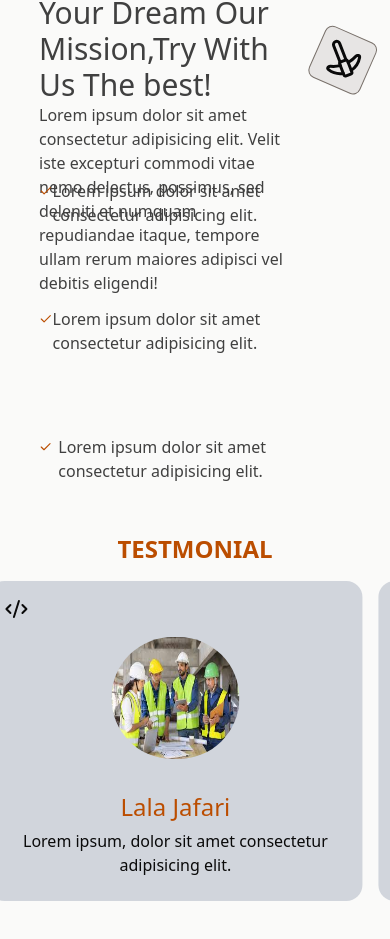
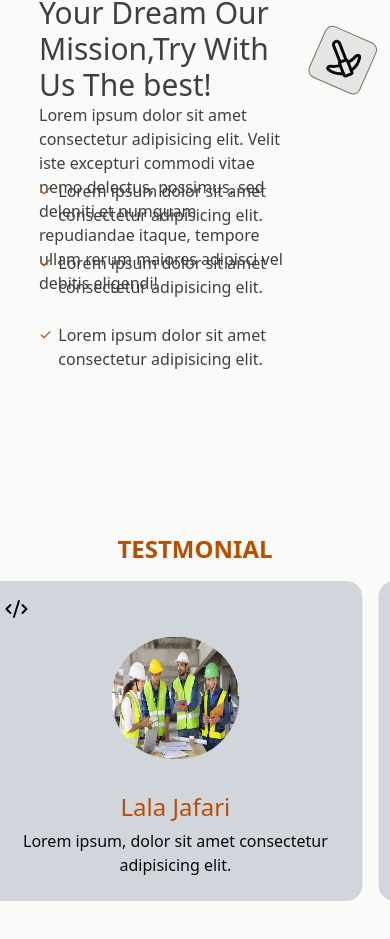
Before and after one commit to rahelaqambari/constraction-company-, a React (Vite) app: page /Home in a window 390 px wide. Shown: the part 1415-2354 px from the top of the page. Built offline with nearby package versions, Linux system fonts and the light colour scheme.

Commit message:
hero is added

```diff
--- a/src/mycomponents/Aboutus.tsx
+++ b/src/mycomponents/Aboutus.tsx
@@ -38,12 +38,12 @@ export default function Aboutus(){
                              <p className="text-neutral-700 ">Lorem ipsum dolor sit amet consectetur adipisicing elit. Velit iste excepturi commodi vitae nemo delectus, possimus, sed deleniti et numquam repudiandae itaque, tempore ullam rerum maiores adipisci vel debitis eligendi!</p>
 
                         </div>
-                       <div className="h-full w-[80%] flex flex-col lg:space-y-6">
-                         <div className="h-full w-full lg:space-x-1.5 flex">
+                       <div className="h-full w-[80%] flex flex-col lg:space-y-6 -space-y-14">
+                         <div className="h-full w-full space-x-1.5 flex">
                         <Check className="text-amber-700" />
                             <h1 className="text-neutral-700 font-medium">Lorem ipsum dolor sit amet consectetur adipisicing elit.</h1>
                             </div>
-                             <div className="h-full w-full lg:space-x-1.5 flex">
+                             <div className="h-full w-full space-x-1.5 flex">
                         <Check className="text-amber-700" />
                             <h1 className="text-neutral-700 font-medium">Lorem ipsum dolor sit amet consectetur adipisicing elit.</h1>
                             </div>
```
